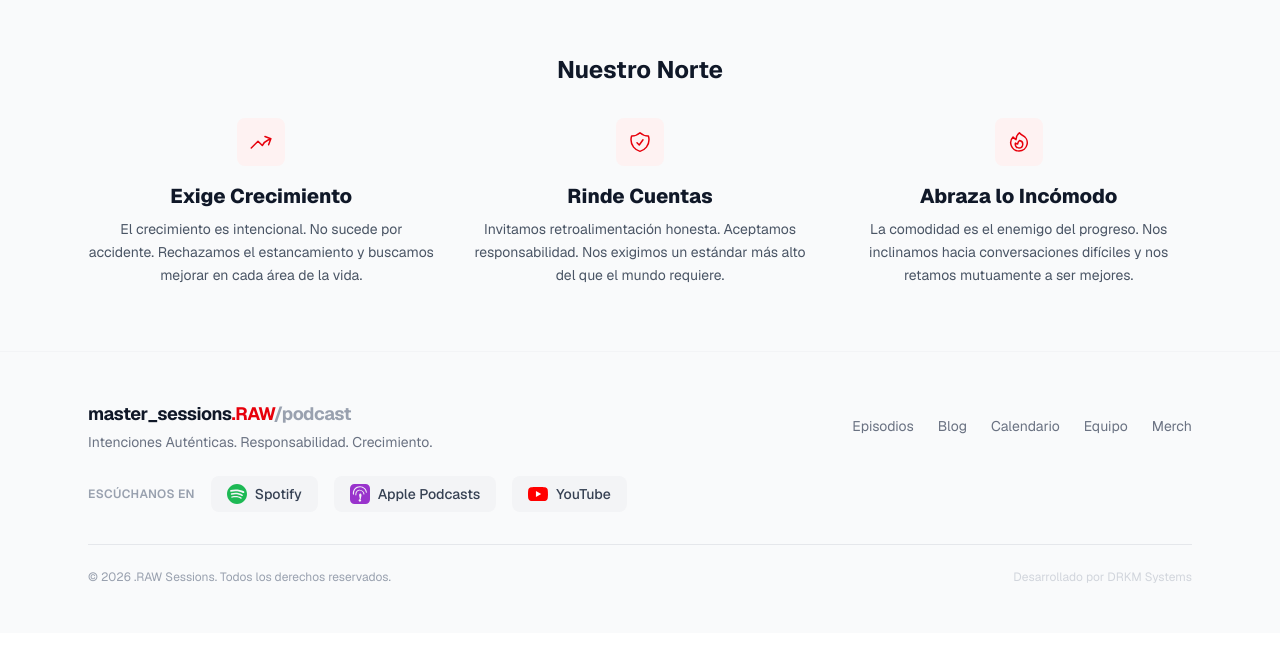
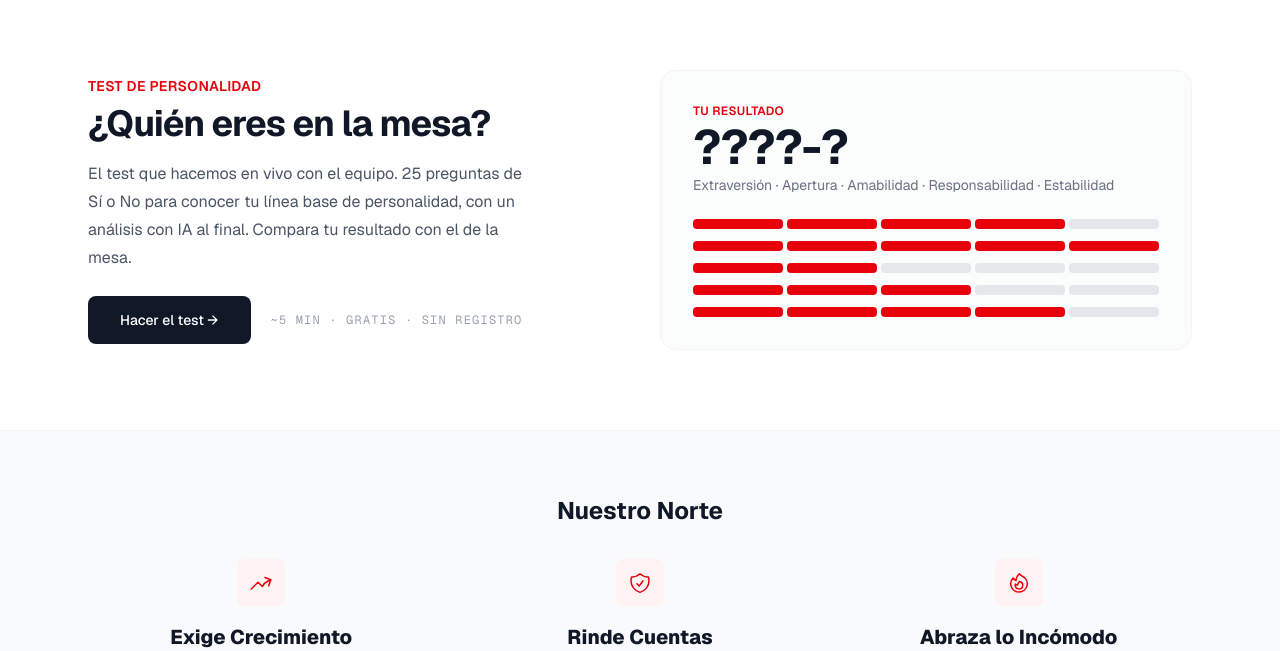
Before and after one commit to DRKM-001/puntoraw_main, a Next.js app: page / in a window 1280 px wide. Shown: the part 729-1380 px from the top of the page. Built offline with nearby package versions, Linux system fonts and the light colour scheme; no server answers.

Commit message:
Homepage: invitation to the personality test

```diff
--- a/app/page.tsx
+++ b/app/page.tsx
@@ -70,6 +70,63 @@ export default function Home() {
             <div className="col-span-7">
               <LivestreamSection variant="desktop" fallbackVideo={fallbackVideo} />
             </div>
+          </div>
+        </div>
+      </section>
+
+      {/* Personality test invitation */}
+      <section className="border-t border-gray-100">
+        <div className="max-w-6xl mx-auto px-4 sm:px-6 py-14 md:py-20">
+          <div className="grid gap-10 md:grid-cols-2 md:items-center">
+            <div>
+              <p className="text-sm font-semibold text-red-600 uppercase tracking-wide mb-2">
+                Test de personalidad
+              </p>
+              <h2 className="text-3xl md:text-4xl font-bold tracking-tight text-gray-900 mb-4">
+                ¿Quién eres en la mesa?
+              </h2>
+              <p className="text-gray-600 leading-7 mb-6 max-w-md">
+                El test que hacemos en vivo con el equipo. 25 preguntas de Sí o No para
+                conocer tu línea base de personalidad, con un análisis con IA al final. Compara tu
+                resultado con el de la mesa.
+              </p>
+              <div className="flex flex-wrap items-center gap-x-5 gap-y-3">
+                <Link
+                  href="/test"
+                  className="inline-flex items-center justify-center h-12 px-8 bg-gray-900 text-white text-sm font-medium rounded-lg hover:bg-red-600 transition-colors"
+                >
+                  Hacer el test →
+                </Link>
+                <span className="font-mono text-xs uppercase tracking-widest text-gray-400">
+                  ~5 min · gratis · sin registro
+                </span>
+              </div>
+            </div>
+
+            {/* Sample result card */}
+            <Link
+              href="/test"
+              aria-hidden
+              tabIndex={-1}
+              className="block rounded-2xl border border-gray-100 bg-gray-50/60 p-6 sm:p-8 hover:border-gray-200 transition-colors"
+            >
+              <p className="text-xs font-semibold text-red-600 uppercase tracking-wide mb-1">
+                Tu resultado
+              </p>
+              <p className="text-5xl font-bold tracking-tight text-gray-900 mb-1">????-?</p>
+              <p className="text-sm text-gray-500 mb-6">
+                Extraversión · Apertura · Amabilidad · Responsabilidad · Estabilidad
+              </p>
+              <div className="space-y-3">
+                {[4, 5, 2, 3, 4].map((v, i) => (
+                  <div key={i} className="grid grid-cols-5 gap-1">
+                    {Array.from({ length: 5 }, (_, j) => (
+                      <div key={j} className={`h-2.5 rounded-sm ${j < v ? "bg-red-600" : "bg-gray-200"}`} />
+                    ))}
+                  </div>
+                ))}
+              </div>
+            </Link>
           </div>
         </div>
       </section>
```
